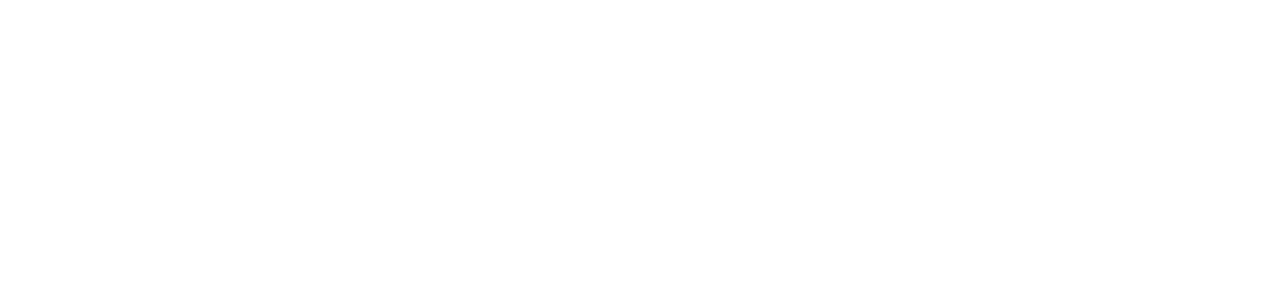
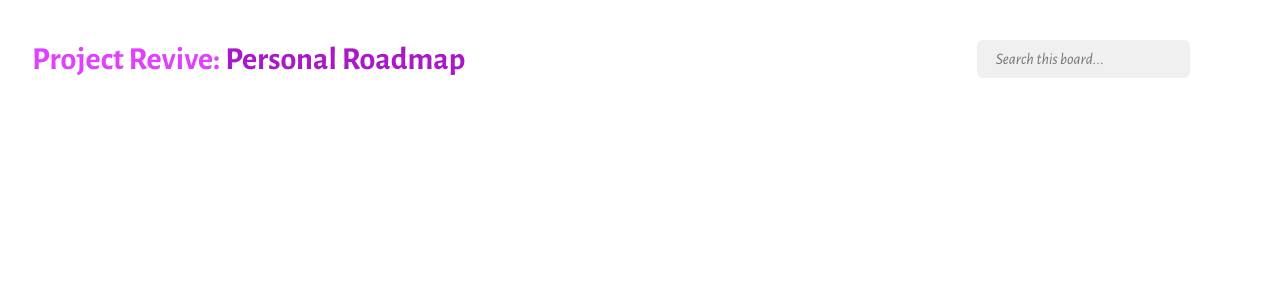
Before and after one commit to encadyma/enca-kanban, an Angular app: page /board in a window 1280 px wide. Shown: the top 300 px of the page. Built offline with nearby package versions, Linux system fonts and the light colour scheme.

Commit message:
Basic toolbar setup

```diff
--- a/src/app/board/board.component.css
+++ b/src/app/board/board.component.css
@@ -0,0 +1,37 @@
+
+/* Board Toolbar */
+
+.board-toolbar {
+  padding: 0 32px;
+  padding-top: 40px;
+  padding-right: 90px;
+}
+
+.board-title {
+  display: inline-block;
+}
+.board-title-workspace {
+  font-size: 2em;
+  font-weight: 700;
+  color: #DF41FF;
+}
+.board-title-board {
+  font-size: 2em;
+  font-weight: 600;
+  color: #A919C7;
+  cursor: pointer;
+}
+
+.board-search {
+  padding: 0.6em 1.2em;
+  border-radius: 6px;
+  background-color: #F0F0F0;
+  font-size: 1em;
+  font-family: 'Alegreya Sans', sans-serif;
+  outline: none;
+  -webkit-outline: none;
+  border: 0;
+  float: right;
+  font-style: italic;
+  color: #9B9B9B;
+}
--- a/src/app/board/board.component.html
+++ b/src/app/board/board.component.html
@@ -0,0 +1,7 @@
+<div class="board-toolbar">
+  <div class="board-title">
+    <span class="board-title-workspace">{{test_board.workspace}}: </span>
+    <span class="board-title-board">{{test_board.title}}</span>
+  </div>
+  <input class="board-search" type="text" placeholder="Search this board..."/>
+</div>
```
